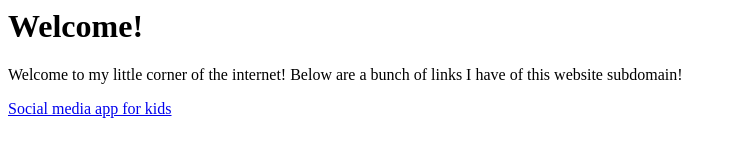
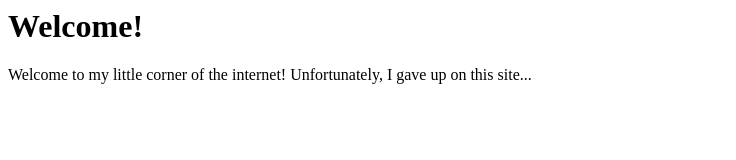
Before and after one commit to HMTN357/hmtn357.github.io, a plain HTML site: page index.html in a window 1280 px wide. Shown: the whole page, without its empty margins (0-736 px from the left). Drawn offline with Linux system fonts and the light colour scheme.

Commit message:
Update index.html

```diff
--- a/index.html
+++ b/index.html
@@ -1,4 +1,4 @@
 <title>My first web page!</title>
 <h1>Welcome!</h1>
-Welcome to my little corner of the internet! Below are a bunch of links I have of this website subdomain!
-<p><a href="https://hmtn357.github.io/talktotheworld.html">Social media app for kids</a></p>
+Welcome to my little corner of the internet! Unfortunately, I gave up on this site...
+<meta name="google-site-verification" content="wmKwXlD0MgsVaz6mURfLfFKbSvn_Lj-YGjdf9jaDGmI" />
```
